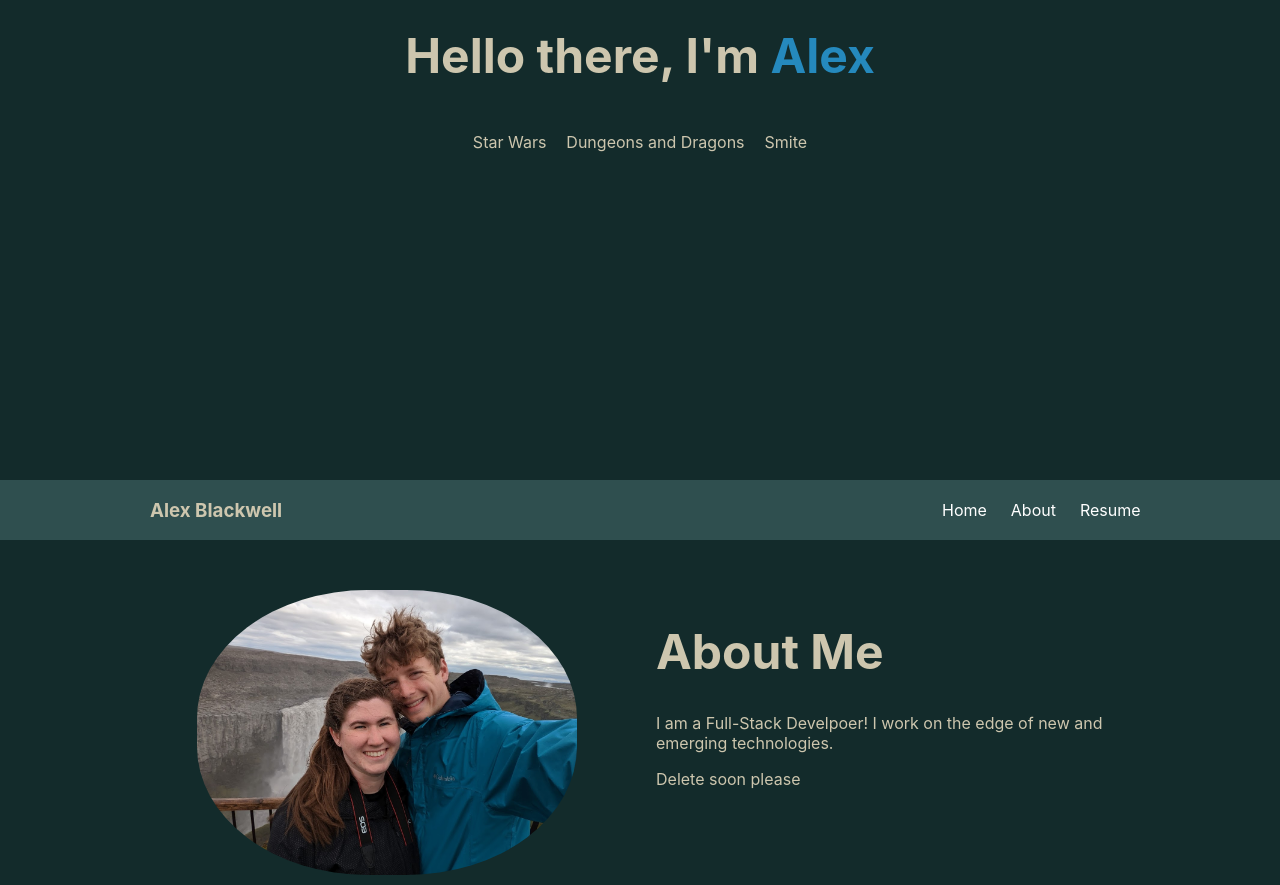
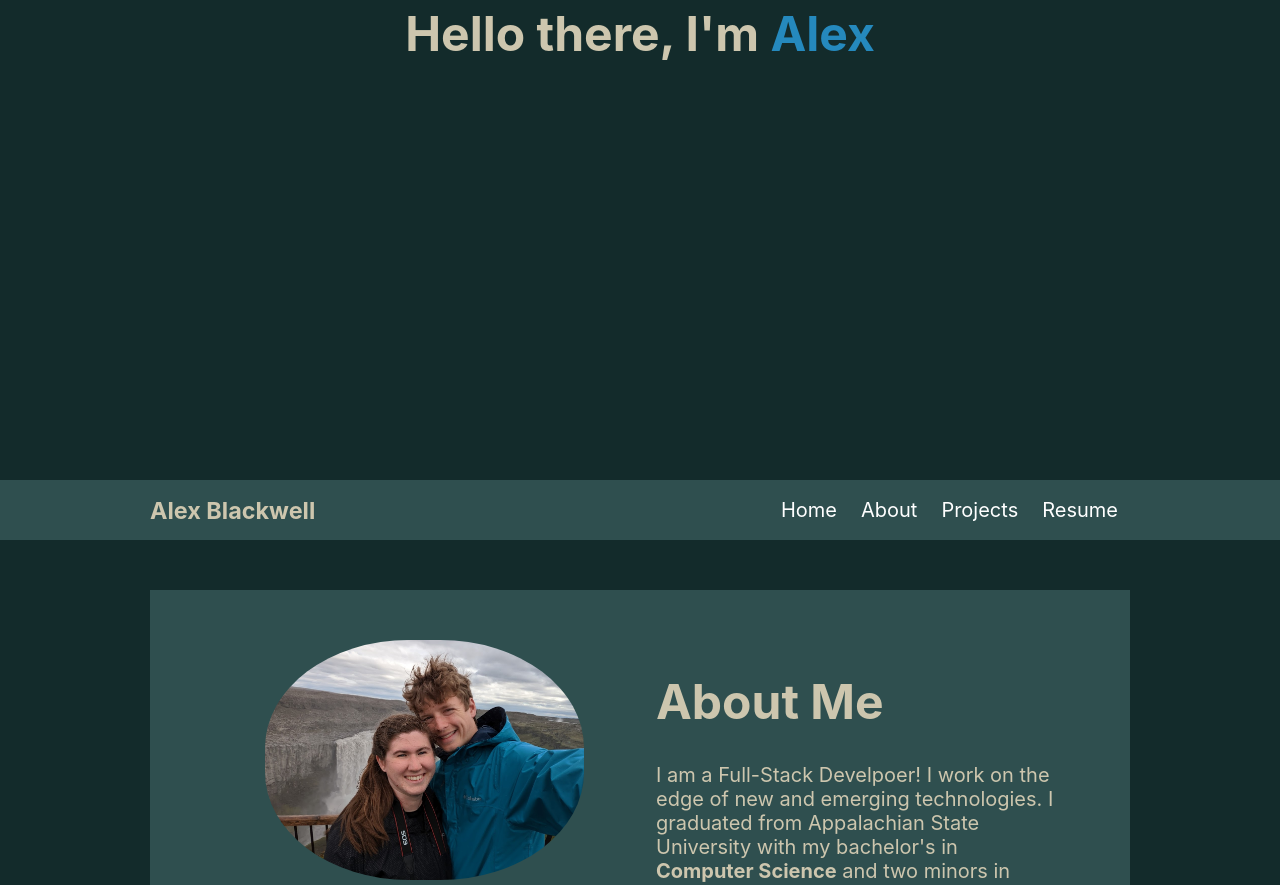
Before and after one commit to alexblackwell1/FindAlex, a React (Create React App) app: page / in a window 1280 px wide. Shown: the part 320-1205 px from the top of the page. Built offline with nearby package versions, Linux system fonts and the light colour scheme; the HTML template or start-up script is replaced by a standard one.

Commit message:
page boarder

```diff
--- a/src/App.js
+++ b/src/App.js
@@ -21,9 +21,9 @@ function App() {
       window.removeEventListener('scroll', handleScroll);
     };
   }, []);
-console.log(showNav)
+
   return (
-    <div>
+    <div className="background">
       <Landing />
       <Navigation isFixedLocation={showNav}/>
       <About />
--- a/src/Components/About.js
+++ b/src/Components/About.js
@@ -14,8 +14,21 @@ function About() {
             </div>
             <div className="textPrimary">
                 <h1>About Me</h1>
-                <p>I am a Full-Stack Develpoer! I work on the edge of new and emerging technologies.</p>
-                <p>Delete soon please</p>
+                <p>
+                    I am a Full-Stack Develpoer! I work on the edge of new and emerging technologies.
+                    I graduated from Appalachian State University with my bachelor's in <b>Computer Science</b> and two minors in <b>Mathematics</b> and <b>Philosophy</b>.
+                    Being able to focus on Theories and building Algorithms greatly contributed to my passion of the subject.
+                </p>
+                <p>
+                    Starting in 2021, I joined the <b>AthleteX</b> project.
+                    It's design is to analize select sports and tokenize player performance.
+                    The purpose of this is to allow users to invest in their fdavorite players and follow them through their career.
+                    I have contributed to different aspects of the project including <b>UI/UX</b>, <b>Growth</b>, <b>Backend</b>, and <b>Protocol</b> where the Smart Contracts are made.
+                </p>
+                <p>
+                    Playing around with new innovations is always inspiring to see the direction that technology is headed in.
+                    I have dabbled in <i>Cloud Computing</i> and <i>Decentralized Environments</i>.
+                </p>
             </div>
         </div>
     );
--- a/src/Components/Landing.js
+++ b/src/Components/Landing.js
@@ -2,17 +2,27 @@ import React, { useState, useEffect } from 'react';
 import './Styling/TextFormat.css';
 import './Styling/Landing.css';
 
-const words = ['Star Wars', 'Dungeons and Dragons', 'Smite'];
-
 function Landing() {
+    const [words] = useState([
+        'Based in Wake Forest, NC',
+        'Avid Board Game Collector',
+        'Seeker of Quidditch'
+    ]); // list of words
     const [currentWordIndex, setCurrentWordIndex] = useState(0);
+    const [playAnimation, setPlayAnimation] = useState(false);
 
     useEffect(() => {
-        const intervalId = setInterval(() => {
-            setCurrentWordIndex((currentWordIndex + 1) % words.length);
-        }, 2000);
-        return () => clearInterval(intervalId);
-    }, [currentWordIndex]);
+        setPlayAnimation(true);
+        const interval = setInterval(() => {
+            setCurrentWordIndex(currentWordIndex => (currentWordIndex + 1) % words.length);
+        }, 4000); // change word every 2 seconds
+
+        return () => clearInterval(interval);
+    }, [words.length]);
+
+    const staticText = '';
+    const fadingWord = words[currentWordIndex];
+    const text = staticText + fadingWord;
 
     return (
         <div className="Landing textPrimary">
@@ -20,18 +30,7 @@ function Landing() {
                 <h1>
                 Hello there, I'm<span style={{ color: "#2589bd" }}> Alex</span>
                 </h1>
-            <div className="word-carousel">
-                <div className="words-container">
-                    {words.map((word, index) => (
-                        <span
-                            key={word}
-                            className={`word ${index === currentWordIndex ? 'active' : ''}`}
-                        >
-                            {word}
-                        </span>
-                    ))}
-                </div>
-            </div>
+                <p className={playAnimation ? 'fade-down' : ''}>{text}</p>
             </div>
         </div>
     );
--- a/src/Components/Navigation.js
+++ b/src/Components/Navigation.js
@@ -21,6 +21,7 @@ function Navigation(fixed) {
                 <ul>
                     <li className="NavButton" onClick={handleClick_home}>Home</li>
                     <li className="NavButton">About</li>
+                    <li className="NavButton">Projects</li>
                     <li className="NavButton">Resume</li>
                 </ul>
             </nav>
--- a/src/Components/Styling/About.css
+++ b/src/Components/Styling/About.css
@@ -1,10 +1,11 @@
 .AboutPage {
     display: grid;
     grid-template-columns: 1fr 1fr;
-    background-color: #132B2B;
+    background-color: #2F4F4F;
     grid-gap: 2em;
     align-items: flex-start;
-    padding: 50px 150px;
+    margin: 50px 150px;
+    padding: 50px 75px;
 }
 
 .AboutImage {
@@ -12,6 +13,7 @@
     flex-direction: column;
     justify-content: center;
     align-items: center;
+    text-align: center;
 }
 
 .AboutImage img {
--- a/src/Components/Styling/Landing.css
+++ b/src/Components/Styling/Landing.css
@@ -11,55 +11,19 @@ h1 {
     font-size: 48px;
 }
 
-.word-carousel {
-    position: relative;
-    height: 50px;
-    overflow: hidden;
+.fade-down {
+    opacity: 0;
+    transform: translateY(100%);
+    transition: opacity 1s ease-in-out, transform 1s ease-in-out;
 }
 
-.words-container {
-    position: absolute;
-    top: 0;
-    left: 0;
-    right: 0;
-    bottom: 0;
-    display: flex;
-    align-items: center;
-    justify-content: center;
+.fade-down::after {
+    content: "";
+    display: block;
+    height: 50px;
 }
 
-.word {
-    margin: 0 10px;
-    white-space: nowrap;
-    opacity: 0;
-    transform: translateY(-20px);
-    animation: rotate 4s linear infinite;
-}
-
-.word.active {
+.fade-down.visible {
     opacity: 1;
     transform: translateY(0);
 }
-
-@keyframes rotate {
-    0% {
-        transform: translateY(-20px);
-        opacity: 0;
-    }
-    20% {
-        transform: translateY(0);
-        opacity: 1;
-    }
-    50% {
-        transform: translateY(0);
-        opacity: 1;
-    }
-    70% {
-        transform: translateY(-20px);
-        opacity: 0;
-    }
-    100% {
-        transform: translateY(-20px);
-        opacity: 0;
-    }
-}
--- a/src/Components/Styling/Navigation.css
+++ b/src/Components/Styling/Navigation.css
@@ -31,7 +31,6 @@
 ul {
     list-style: none;
     display: flex;
-    width: 200px;
     justify-content: space-between;
     align-items: center;
 }
--- a/src/Components/Styling/TextFormat.css
+++ b/src/Components/Styling/TextFormat.css
@@ -1,5 +1,9 @@
 .textPrimary {
-    font-size: 16px;
+    font-size: 20px;
     color: #cdc6ae;
     direction: ltr;
 }
+
+.background {
+    background-color: #132B2B;
+}
```
Lines whose indentation alone changed are shown as unchanged.
